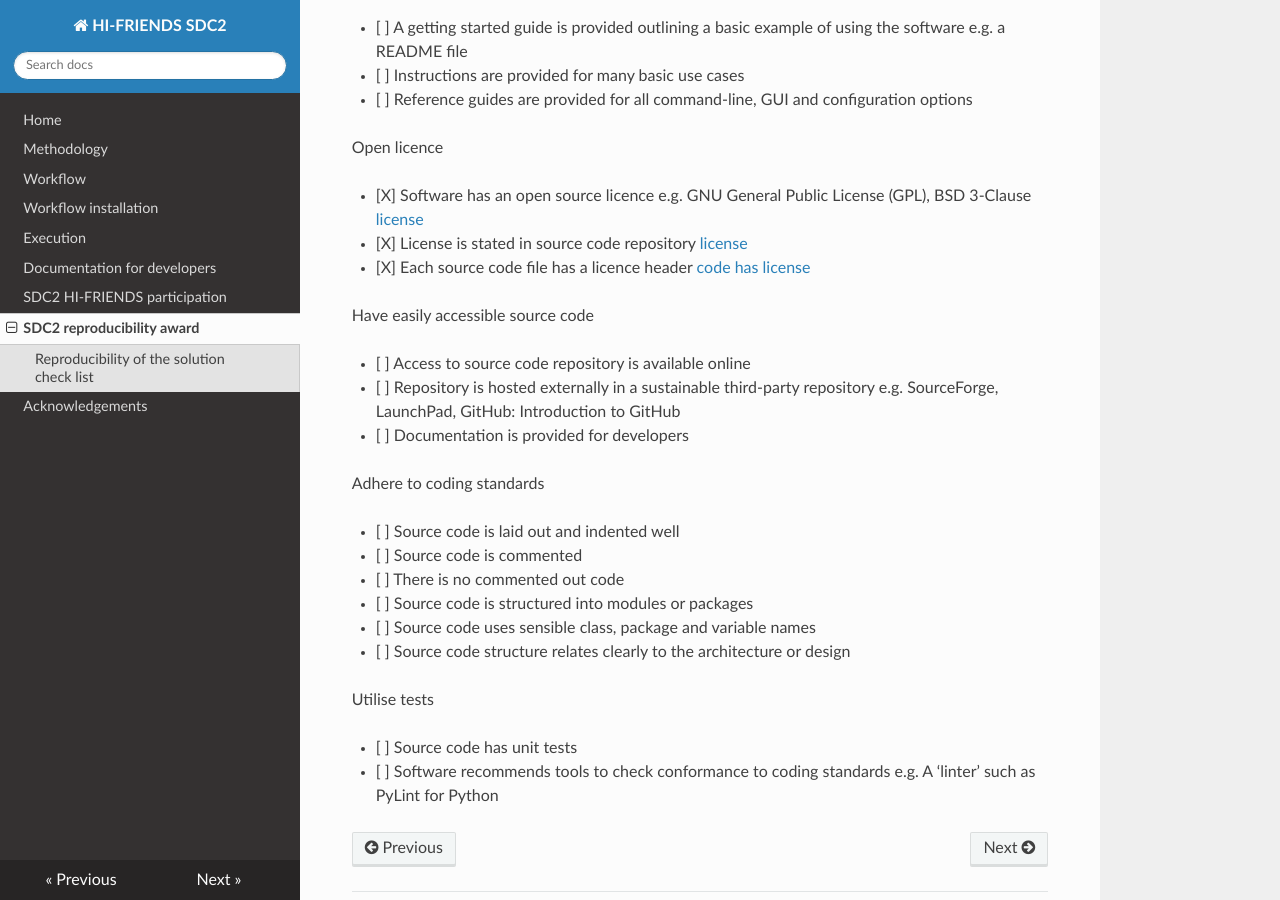
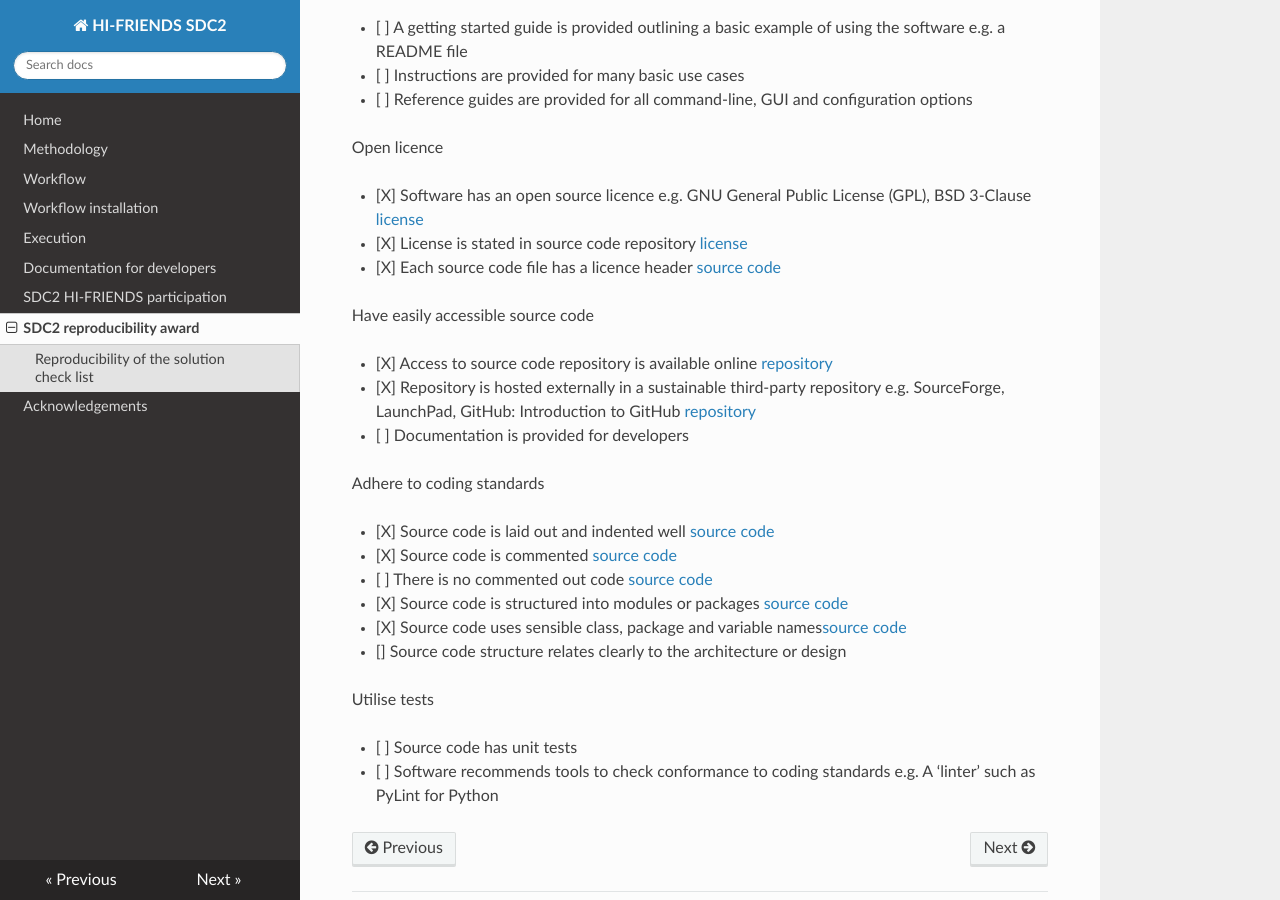
Before and after one commit to HI-FRIENDS-SDC2/hi-friends, an MkDocs documentation site: the page built from docs/reproducibility.md, in a window 1280 px wide and 900 px high, scrolled down 824 px. Built offline with MkDocs 1.6.1, drawn with Linux system fonts in a browser that asks for light colours; nearby versions of some CDN libraries.

Commit message:
Tick coding standards items

```diff
--- a/docs/reproducibility.md
+++ b/docs/reproducibility.md
@@ -33,22 +33,22 @@ Open licence
 
 - [X] Software has an open source licence e.g. GNU General Public License (GPL), BSD 3-Clause [license](https://github.com/HI-FRIENDS-SDC2/hi-friends/blob/master/LICENSE)
 - [X] License is stated in source code repository [license](https://github.com/HI-FRIENDS-SDC2/hi-friends/blob/master/LICENSE)
-- [X] Each source code file has a licence header [code has license](https://github.com/HI-FRIENDS-SDC2/hi-friends/tree/master/workflow/scripts)
+- [X] Each source code file has a licence header [source code](https://github.com/HI-FRIENDS-SDC2/hi-friends/tree/master/workflow/scripts)
 
 Have easily accessible source code
 
-- [ ] Access to source code repository is available online
-- [ ] Repository is hosted externally in a sustainable third-party repository e.g. SourceForge, LaunchPad, GitHub: Introduction to GitHub
+- [X] Access to source code repository is available online [repository](https://github.com/HI-FRIENDS-SDC2/hi-friends)
+- [X] Repository is hosted externally in a sustainable third-party repository e.g. SourceForge, LaunchPad, GitHub: Introduction to GitHub [repository](https://github.com/HI-FRIENDS-SDC2/hi-friends)
 - [ ] Documentation is provided for developers
 
 Adhere to coding standards
 
-- [ ] Source code is laid out and indented well
-- [ ] Source code is commented
-- [ ] There is no commented out code
-- [ ] Source code is structured into modules or packages
-- [ ] Source code uses sensible class, package and variable names
-- [ ] Source code structure relates clearly to the architecture or design
+- [X] Source code is laid out and indented well [source code](https://github.com/HI-FRIENDS-SDC2/hi-friends/tree/master/workflow/scripts)
+- [X] Source code is commented [source code](https://github.com/HI-FRIENDS-SDC2/hi-friends/tree/master/workflow/scripts)
+- [ ] There is no commented out code [source code](https://github.com/HI-FRIENDS-SDC2/hi-friends/tree/master/workflow/scripts)
+- [X] Source code is structured into modules or packages [source code](https://github.com/HI-FRIENDS-SDC2/hi-friends/tree/master/workflow/scripts)
+- [X] Source code uses sensible class, package and variable names[source code](https://github.com/HI-FRIENDS-SDC2/hi-friends/tree/master/workflow/scripts)
+- [] Source code structure relates clearly to the architecture or design
 
 Utilise tests
 
```
